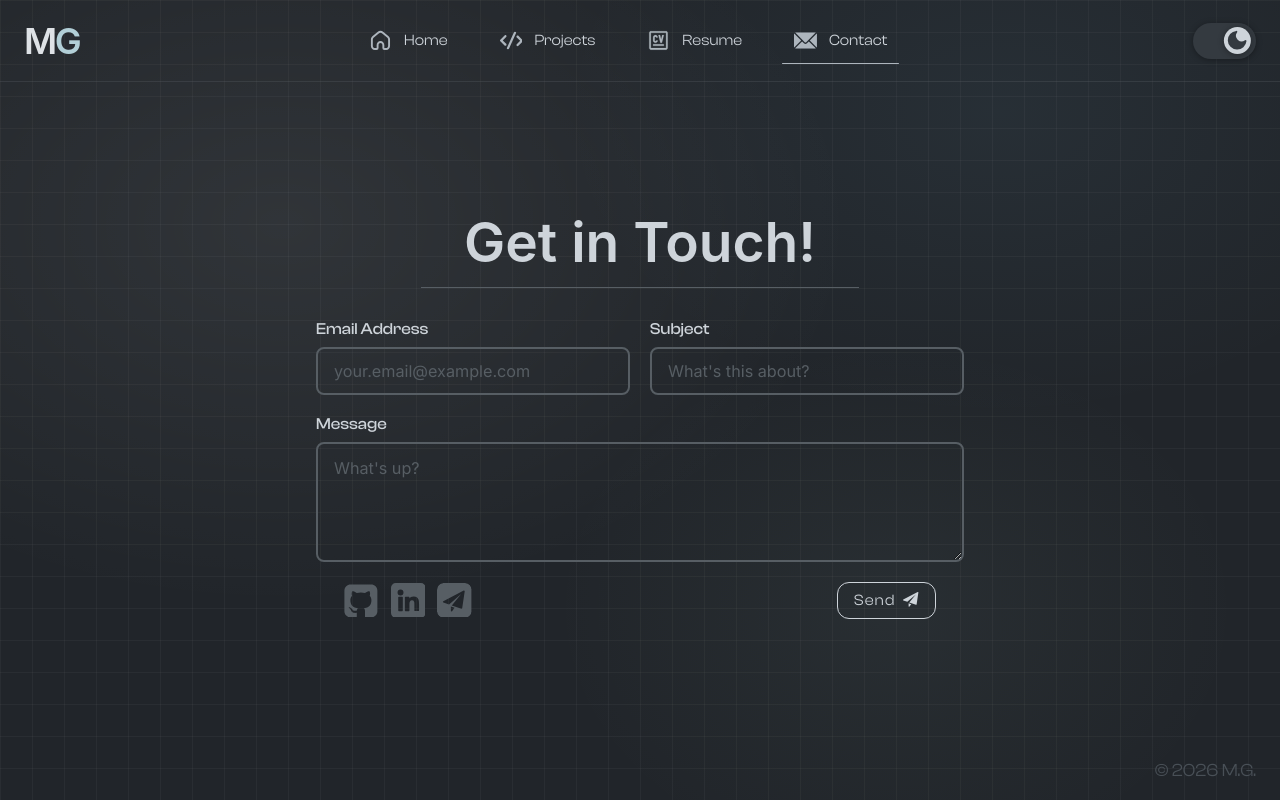
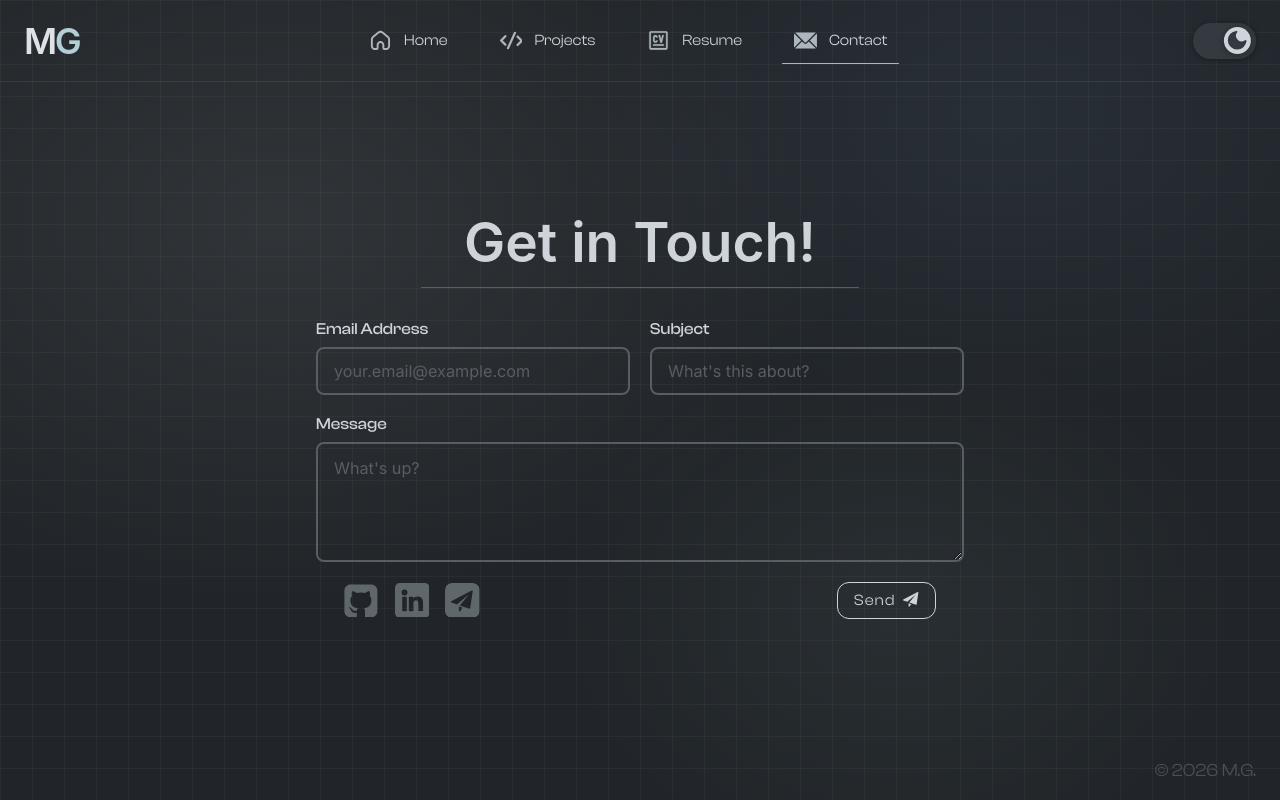
Before and after one commit to michaelgreenl/e-portfolio, a Vue app: page /contact in a window 1280 px wide. Built offline with nearby package versions, Linux system fonts and the light colour scheme; no server answers; a web font is replaced by a local one.

Commit message:
fix: lighten secondary button's icon color, fix sizing/spacing on contact-links

```diff
--- a/src/components/Button.vue
+++ b/src/components/Button.vue
@@ -124,7 +124,7 @@ button {
             height: $size-5;
 
             @include theme-dark {
-                fill: $color-gray6;
+                fill: lighten-color($color-gray6, 5%);
             }
 
             @include theme-light {
--- a/src/views/ContactView.vue
+++ b/src/views/ContactView.vue
@@ -489,7 +489,7 @@ const clearStatus = () => {
 
     .contact-links {
         display: flex;
-        gap: $space-1;
+        gap: $space-2;
         font-size: 1.8em;
 
         a :deep(button) {
--- a/src/views/HomeView.vue
+++ b/src/views/HomeView.vue
@@ -232,9 +232,9 @@ p {
 .contact-links {
     position: absolute;
     top: $space-3;
-    right: $space-2;
+    right: $space-3;
     display: flex;
-    gap: $space-2;
+    gap: $space-3;
     justify-content: flex-end;
     width: 100vw;
     font-size: 1.7em;
```
